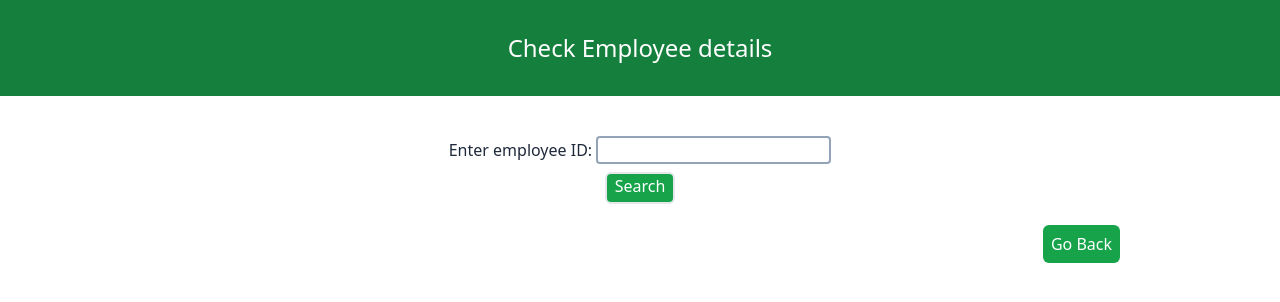
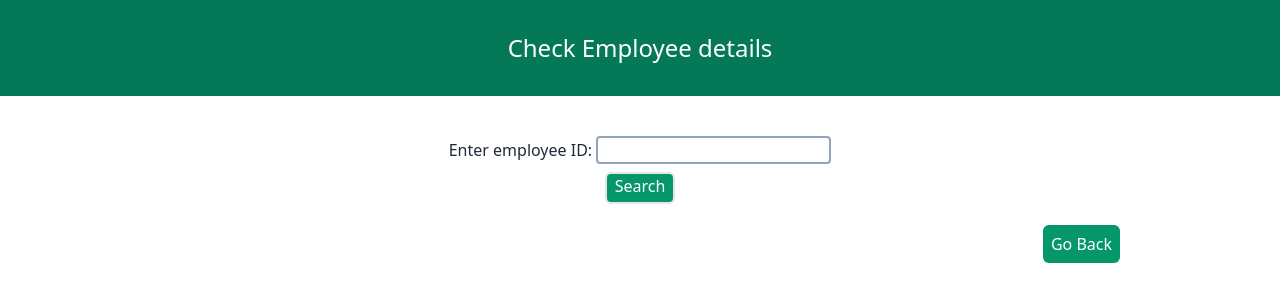
Before and after one commit to ShambaC/CU-MSC-DBMS-SEM2, a plain HTML site: page WEB/FrontEnd/checkProfile.html in a window 1280 px wide. Drawn offline with nearby package versions, Linux system fonts and the light colour scheme; a web font is replaced by a local one.

Commit message:
Change colors

```diff
--- a/WEB/FrontEnd/checkProfile.html
+++ b/WEB/FrontEnd/checkProfile.html
@@ -13,7 +13,7 @@
 
 
     <body class="position-relative body-font">
-        <header class="bg-green-700 h-24 mb-10 flex justify-center items-center">
+        <header class="bg-emerald-700 h-24 mb-10 flex justify-center items-center">
             <h1 class="text-white text-2xl">
                 Check Employee details
             </h1>
@@ -22,14 +22,14 @@
             <label for="empID">Enter employee ID: </label>
             <input type="text" id="empID" name="empID" class="border-2 rounded border-slate-400">
             <br>
-            <button type="button" id="submit-btn" class="px-2 pb-1 my-2 border-2 rounded-md bg-green-600 text-white cursor-pointer">Search</button>
+            <button type="button" id="submit-btn" class="px-2 pb-1 my-2 border-2 rounded-md bg-emerald-600 text-white cursor-pointer">Search</button>
         </div>
         <div id="details-div" class="mu-20 flex flex-col justify-center items-center">
 
         </div>
 
         <div class="mu-20 mr-40 text-right">
-            <a type="button" href="index.html" class="bg-green-600 text-white p-2 rounded-md cursor-pointer">Go Back</a>
+            <a type="button" href="index.html" class="bg-emerald-600 text-white p-2 rounded-md cursor-pointer">Go Back</a>
         </div>
     </body>
 
```
Also changed, not shown: WEB/FrontEnd/delete.html (+3 -3 lines).
